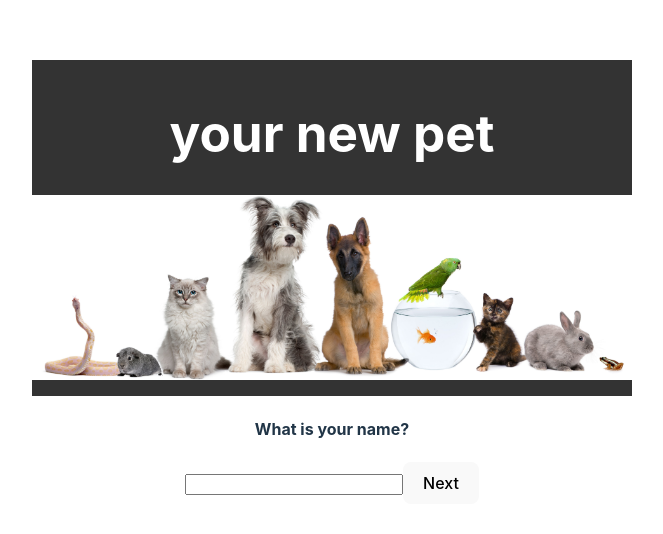
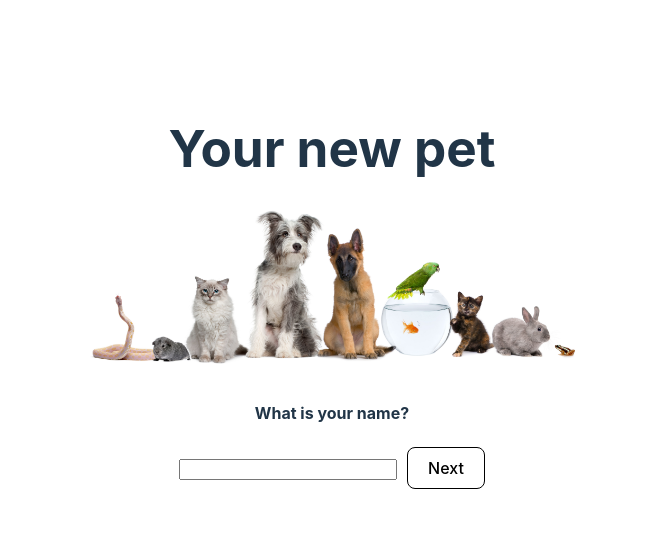
Before and after one commit to hamdiolad/pet-survey, a React (Vite) app: page / in a window 1280 px wide. Shown: the part 118-652 px from the top of the page, without its empty margins (308-971 px from the left). Built offline with nearby package versions, Linux system fonts and the light colour scheme.

Commit message:
CSS and responsive

```diff
--- a/src/App.jsx
+++ b/src/App.jsx
@@ -1,3 +1,4 @@
+// eslint-disable-next-line no-unused-vars
 import React, { useState } from 'react';
 import NamePet from './components/NamePet';
 import ColorPet from './components/ColorPet';
@@ -57,7 +58,7 @@ export const App = () => {
         </>
       )}
 
-        {step === 6 && (
+      {step === 6 && (
         <div style={{
           backgroundColor: color,
           // color: getTextColor(color),
--- a/src/components/ColorPet.jsx
+++ b/src/components/ColorPet.jsx
@@ -27,7 +27,7 @@ const ColorPet = ({ setColorPetProp, onNext }) => {
         <option value="brown">brown</option>
         <option value="green">green</option>
       </select>
-      <button type="submit">Submit</button>
+      <button type="submit" className="next-button">Submit</button>
     </form>
   );
 }
--- a/src/components/Header.jsx
+++ b/src/components/Header.jsx
@@ -1,12 +1,12 @@
 import petImage from './pets_large.jpeg'
 
 const Header = () => {
-    return (
-      <header style={{ padding: '10px 0', backgroundColor: '#333', color: '#fff', textAlign: 'center' }}>
-        <h1>your new pet</h1>
-        <img src={petImage} alt="Pets" style={{ width: '100%', maxWidth: '600px' }}/>
-      </header>
-    );
-  }
+  return (
+    <header style={{ padding: '10px 0', backgroundColor: 'white', color: '#fff', textAlign: 'center' }}>
+      <h1 style={{ color: '#213547' }}>Your new pet</h1>
+      <img src={petImage} alt="Pets" style={{ width: '100%', maxWidth: '500px' }} />
+    </header>
+  );
+}
 
-  export default Header;
+export default Header;
--- a/src/components/NamePet.jsx
+++ b/src/components/NamePet.jsx
@@ -20,9 +20,9 @@ const NamePet = ({ onNext, setNamePetProp }) => {
         type="text"
         value={namePet}
         onChange={handleNamePet}
-        style={{ width : '210px'}}
+        style={{ width: '210px' }}
       />
-      <button type="submit">Next</button>
+      <button type="submit" className="next-button">Next</button>
     </form>
   );
 }
--- a/src/components/PetsRadioButton.jsx
+++ b/src/components/PetsRadioButton.jsx
@@ -22,8 +22,11 @@ export const PetsRadioButton = ({ selectedPet, setSelectedPet, onNext }) => {
   return (
     <form className="pet-form" onSubmit={handleSubmit}>
       Choose your favorite animal as a pet:
+      <br /> {/* Add a line break to stack options vertically */}
+      <br />
       {petOptions.map((petOption) => (
         <label key={petOption} htmlFor="pet-radio">
+
           <input
             className="radio-btn"
             type="radio"
@@ -31,9 +34,11 @@ export const PetsRadioButton = ({ selectedPet, setSelectedPet, onNext }) => {
             onChange={handlePetSelection}
             checked={selectedPet === petOption} />
           {petOption}
+
         </label>
       ))}
-      <button type="submit">Next</button>
+
+      <button type="submit" className="next-button">Next</button>
     </form>
   )
 }
--- a/src/components/YourAge.jsx
+++ b/src/components/YourAge.jsx
@@ -22,7 +22,7 @@ const YourAge = ({ onNext, setYourAgeProp }) => {
                 onChange={handleYourAge}
                 style={{ width: '210px' }}
             />
-            <button type="submit">Next</button>
+            <button type="submit" className="next-button">Next</button>
         </form>
     );
 }
--- a/src/components/YourName.jsx
+++ b/src/components/YourName.jsx
@@ -22,7 +22,8 @@ const YourName = ({ onNext, setYourNameProp }) => {
                 onChange={handleYourName}
                 style={{ width: '210px' }}
             />
-            <button type="submit">Next</button>
+
+            <button type="submit" className="next-button">Next</button>
         </form>
     );
 }
--- a/src/index.css
+++ b/src/index.css
@@ -1,3 +1,6 @@
+@media only screen and (min-width: 1025px) {
+
+
   :root {
     font-family: Inter, system-ui, Avenir, Helvetica, Arial, sans-serif;
     line-height: 1.5;
@@ -19,6 +22,7 @@ a {
     color: #646cff;
     text-decoration: inherit;
   }
+
   a:hover {
     color: #535bf2;
   }
@@ -29,6 +33,7 @@ body {
     place-items: center;
     min-width: 320px;
     min-height: 100vh;
+
   }
 
   h1 {
@@ -47,9 +52,11 @@ button {
     cursor: pointer;
     transition: border-color 0.25s;
   }
+
   button:hover {
     border-color: #646cff;
   }
+
   button:focus,
   button:focus-visible {
     outline: 4px auto -webkit-focus-ring-color;
@@ -60,9 +67,11 @@ button:focus-visible {
       color: #213547;
       background-color: #ffffff;
     }
+
     a:hover {
       color: #747bff;
     }
+
     button {
       background-color: #f9f9f9;
     }
@@ -82,9 +91,11 @@ button:focus-visible {
     will-change: filter;
     transition: filter 300ms;
   }
+
   .logo:hover {
     filter: drop-shadow(0 0 2em #646cffaa);
   }
+
   .logo.react:hover {
     filter: drop-shadow(0 0 2em #61dafbaa);
   }
@@ -93,6 +104,7 @@ button:focus-visible {
     from {
       transform: rotate(0deg);
     }
+
     to {
       transform: rotate(360deg);
     }
@@ -103,6 +115,8 @@ button:focus-visible {
       animation: logo-spin infinite 20s linear;
     }
   }
+
+
 
   .card {
     padding: 2em;
@@ -117,3 +131,477 @@ button:focus-visible {
     border: 1px solid red;
     margin-bottom: 1em;
   }
+
+  /* Add an outline to the "Next" button */
+  .next-button {
+    border: 1px solid #000;
+    padding: 10px 20px;
+    background-color: transparent;
+    color: #000;
+    cursor: pointer;
+    transition: border-color 0.3s ease;
+    margin-left: 10px;
+  }
+
+  /* Hover effect for the button */
+  .next-button:hover {
+    border-color: #555;
+  }
+}
+
+/* Styles for screens between 481px and 768px wide (e.g., tablets) */
+@media (min-width: 481px) and (max-width: 768px) {
+
+  :root {
+    font-family: Inter, system-ui, Avenir, Helvetica, Arial, sans-serif;
+    line-height: 1.5;
+    font-weight: 400;
+
+    color-scheme: light dark;
+    color: rgba(255, 255, 255, 0.87);
+    background-color: #242424;
+
+    font-synthesis: none;
+    text-rendering: optimizeLegibility;
+    -webkit-font-smoothing: antialiased;
+    -moz-osx-font-smoothing: grayscale;
+    -webkit-text-size-adjust: 100%;
+  }
+
+  a {
+    font-weight: 500;
+    color: #646cff;
+    text-decoration: inherit;
+  }
+
+  a:hover {
+    color: #535bf2;
+  }
+
+  body {
+    margin: 0;
+    display: flex;
+    place-items: center;
+    min-width: 320px;
+    min-height: 100vh;
+
+  }
+
+  h1 {
+    font-size: 3.2em;
+    line-height: 1.1;
+  }
+
+  button {
+    border-radius: 8px;
+    border: 1px solid transparent;
+    padding: 0.6em 1.2em;
+    font-size: 1em;
+    font-weight: 500;
+    font-family: inherit;
+    background-color: #1a1a1a;
+    cursor: pointer;
+    transition: border-color 0.25s;
+  }
+
+  button:hover {
+    border-color: #646cff;
+  }
+
+  button:focus,
+  button:focus-visible {
+    outline: 4px auto -webkit-focus-ring-color;
+  }
+
+  @media (prefers-color-scheme: light) {
+    :root {
+      color: #213547;
+      background-color: #ffffff;
+    }
+
+    a:hover {
+      color: #747bff;
+    }
+
+    button {
+      background-color: #f9f9f9;
+    }
+  }
+
+  /* APP Component CSS */
+  #root {
+    max-width: 1280px;
+    margin: 0 auto;
+    padding: 2rem;
+    text-align: center;
+  }
+
+  .logo {
+    height: 6em;
+    padding: 1.5em;
+    will-change: filter;
+    transition: filter 300ms;
+  }
+
+  .logo:hover {
+    filter: drop-shadow(0 0 2em #646cffaa);
+  }
+
+  .logo.react:hover {
+    filter: drop-shadow(0 0 2em #61dafbaa);
+  }
+
+  @keyframes logo-spin {
+    from {
+      transform: rotate(0deg);
+    }
+
+    to {
+      transform: rotate(360deg);
+    }
+  }
+
+  @media (prefers-reduced-motion: no-preference) {
+    a:nth-of-type(2) .logo {
+      animation: logo-spin infinite 20s linear;
+    }
+  }
+
+
+
+  .card {
+    padding: 2em;
+  }
+
+  .read-the-docs {
+    color: #888;
+  }
+
+  /* Bio Comp */
+  .bioComp {
+    border: 1px solid red;
+    margin-bottom: 1em;
+  }
+
+  /* Add an outline to the "Next" button */
+  .next-button {
+    border: 1px solid #000;
+    padding: 10px 20px;
+    background-color: transparent;
+    color: #000;
+    cursor: pointer;
+    transition: border-color 0.3s ease;
+    margin-left: 10px;
+  }
+
+  /* Hover effect for the button */
+  .next-button:hover {
+    border-color: #555;
+  }
+}
+
+
+/* Styles for screens between 320px and 480px wide (e.g., mobile phones) */
+@media (min-width: 320px) and (max-width: 480px) {
+
+  :root {
+    font-family: Inter, system-ui, Avenir, Helvetica, Arial, sans-serif;
+    line-height: 1.5;
+    font-weight: 400;
+
+    color-scheme: light dark;
+    color: rgba(255, 255, 255, 0.87);
+    background-color: #242424;
+
+    font-synthesis: none;
+    text-rendering: optimizeLegibility;
+    -webkit-font-smoothing: antialiased;
+    -moz-osx-font-smoothing: grayscale;
+    -webkit-text-size-adjust: 100%;
+  }
+
+  a {
+    font-weight: 500;
+    color: #646cff;
+    text-decoration: inherit;
+  }
+
+  a:hover {
+    color: #535bf2;
+  }
+
+  body {
+    margin: 0;
+    display: flex;
+    place-items: center;
+    min-width: 320px;
+    min-height: 100vh;
+
+  }
+
+  h1 {
+    font-size: 3.2em;
+    line-height: 1.1;
+  }
+
+  button {
+    border-radius: 8px;
+    border: 1px solid transparent;
+    padding: 0.6em 1.2em;
+    font-size: 1em;
+    font-weight: 500;
+    font-family: inherit;
+    background-color: #1a1a1a;
+    cursor: pointer;
+    transition: border-color 0.25s;
+  }
+
+  button:hover {
+    border-color: #646cff;
+  }
+
+  button:focus,
+  button:focus-visible {
+    outline: 4px auto -webkit-focus-ring-color;
+  }
+
+  @media (prefers-color-scheme: light) {
+    :root {
+      color: #213547;
+      background-color: #ffffff;
+    }
+
+    a:hover {
+      color: #747bff;
+    }
+
+    button {
+      background-color: #f9f9f9;
+    }
+  }
+
+  /* APP Component CSS */
+  #root {
+    max-width: 1280px;
+    margin: 0 auto;
+    padding: 2rem;
+    text-align: center;
+  }
+
+  .logo {
+    height: 6em;
+    padding: 1.5em;
+    will-change: filter;
+    transition: filter 300ms;
+  }
+
+  .logo:hover {
+    filter: drop-shadow(0 0 2em #646cffaa);
+  }
+
+  .logo.react:hover {
+    filter: drop-shadow(0 0 2em #61dafbaa);
+  }
+
+  @keyframes logo-spin {
+    from {
+      transform: rotate(0deg);
+    }
+
+    to {
+      transform: rotate(360deg);
+    }
+  }
+
+  @media (prefers-reduced-motion: no-preference) {
+    a:nth-of-type(2) .logo {
+      animation: logo-spin infinite 20s linear;
+    }
+  }
+
+
+
+  .card {
+    padding: 2em;
+  }
+
+  .read-the-docs {
+    color: #888;
+  }
+
+  /* Bio Comp */
+  .bioComp {
+    border: 1px solid red;
+    margin-bottom: 1em;
+  }
+
+  /* Add an outline to the "Next" button */
+  .next-button {
+    border: 1px solid #000;
+    padding: 10px 20px;
+    background-color: transparent;
+    color: #000;
+    cursor: pointer;
+    transition: border-color 0.3s ease;
+    margin-left: 10px;
+  }
+
+  /* Hover effect for the button */
+  .next-button:hover {
+    border-color: #555;
+  }
+
+}
+
+/* Styles for screens between 320px and 480px wide (e.g., amaller screens and laptop) */
+@media (min-width: 769px) and (max-width: 1024px) {
+
+  :root {
+    font-family: Inter, system-ui, Avenir, Helvetica, Arial, sans-serif;
+    line-height: 1.5;
+    font-weight: 400;
+
+    color-scheme: light dark;
+    color: rgba(255, 255, 255, 0.87);
+    background-color: #242424;
+
+    font-synthesis: none;
+    text-rendering: optimizeLegibility;
+    -webkit-font-smoothing: antialiased;
+    -moz-osx-font-smoothing: grayscale;
+    -webkit-text-size-adjust: 100%;
+  }
+
+  a {
+    font-weight: 500;
+    color: #646cff;
+    text-decoration: inherit;
+  }
+
+  a:hover {
+    color: #535bf2;
+  }
+
+  body {
+    margin: 0;
+    display: flex;
+    place-items: center;
+    min-width: 320px;
+    min-height: 100vh;
+
+  }
+
+  h1 {
+    font-size: 3.2em;
+    line-height: 1.1;
+  }
+
+  button {
+    border-radius: 8px;
+    border: 1px solid transparent;
+    padding: 0.6em 1.2em;
+    font-size: 1em;
+    font-weight: 500;
+    font-family: inherit;
+    background-color: #1a1a1a;
+    cursor: pointer;
+    transition: border-color 0.25s;
+  }
+
+  button:hover {
+    border-color: #646cff;
+  }
+
+  button:focus,
+  button:focus-visible {
+    outline: 4px auto -webkit-focus-ring-color;
+  }
+
+  @media (prefers-color-scheme: light) {
+    :root {
+      color: #213547;
+      background-color: #ffffff;
+    }
+
+    a:hover {
+      color: #747bff;
+    }
+
+    button {
+      background-color: #f9f9f9;
+    }
+  }
+
+  /* APP Component CSS */
+  #root {
+    max-width: 1280px;
+    margin: 0 auto;
+    padding: 2rem;
+    text-align: center;
+  }
+
+  .logo {
+    height: 6em;
+    padding: 1.5em;
+    will-change: filter;
+    transition: filter 300ms;
+  }
+
+  .logo:hover {
+    filter: drop-shadow(0 0 2em #646cffaa);
+  }
+
+  .logo.react:hover {
+    filter: drop-shadow(0 0 2em #61dafbaa);
+  }
+
+  @keyframes logo-spin {
+    from {
+      transform: rotate(0deg);
+    }
+
+    to {
+      transform: rotate(360deg);
+    }
+  }
+
+  @media (prefers-reduced-motion: no-preference) {
+    a:nth-of-type(2) .logo {
+      animation: logo-spin infinite 20s linear;
+    }
+  }
+
+
+
+  .card {
+    padding: 2em;
+  }
+
+  .read-the-docs {
+    color: #888;
+  }
+
+  /* Bio Comp */
+  .bioComp {
+    border: 1px solid red;
+    margin-bottom: 1em;
+  }
+
+  /* Add an outline to the "Next" button */
+  .next-button {
+    border: 1px solid #000;
+    padding: 10px 20px;
+    background-color: transparent;
+    color: #000;
+    cursor: pointer;
+    transition: border-color 0.3s ease;
+    margin-left: 10px;
+
+  }
+
+  /* Hover effect for the button */
+  .next-button:hover {
+    border-color: #555;
+  }
+
+}
```
Lines whose indentation alone changed are shown as unchanged.
